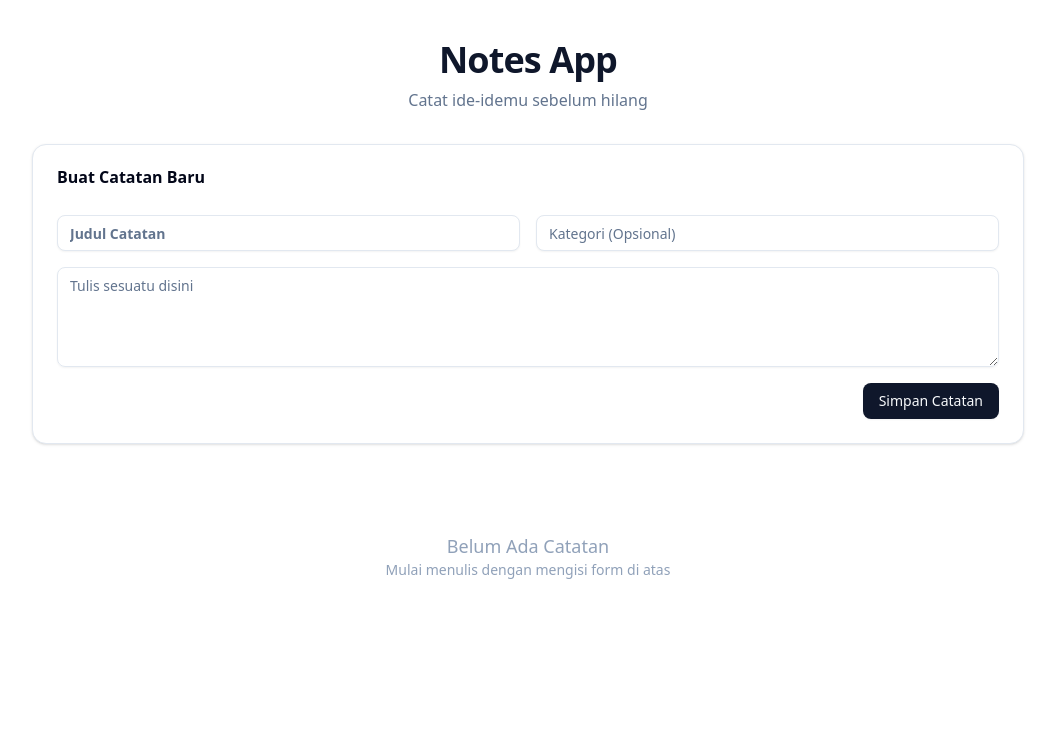
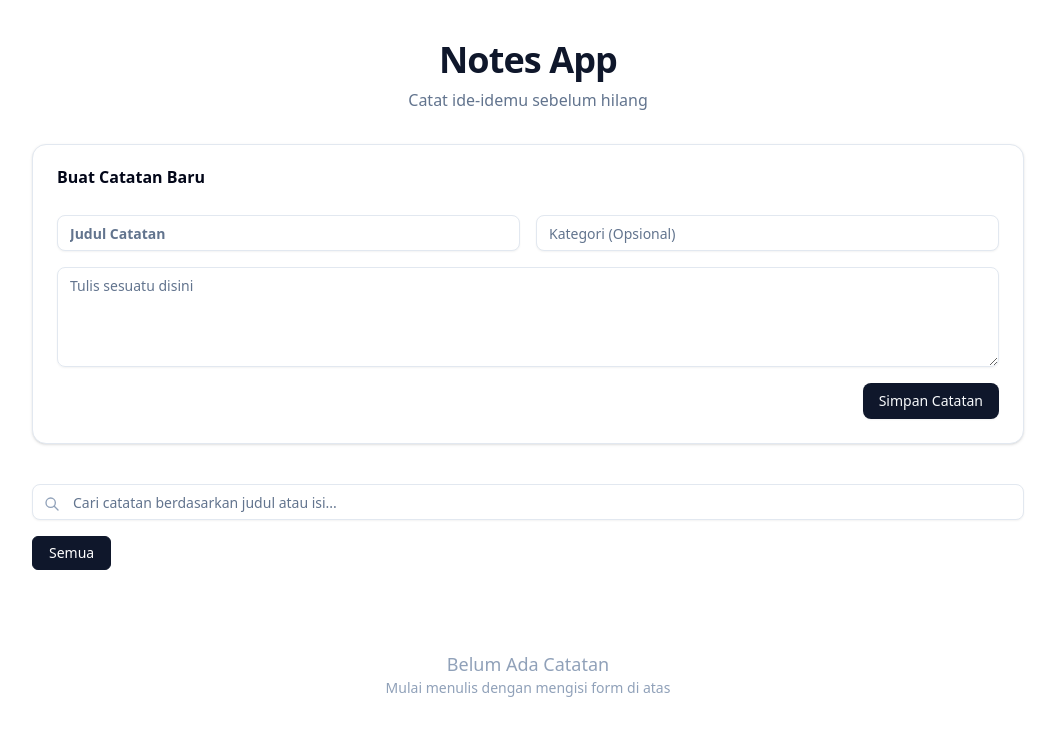
Before and after one commit to r021n/svelte-learn, a SvelteKit app in the folder notes-app/: page / in a window 1280 px wide. Shown: the top 736 px of the page, without its empty margins (112-1167 px from the left). Built offline with nearby package versions, Linux system fonts and the light colour scheme.

Commit message:
feat: implement search and filter functionality for notes

```diff
--- a/notes-app/src/routes/+page.svelte
+++ b/notes-app/src/routes/+page.svelte
@@ -14,11 +14,35 @@
 		CardFooter
 	} from '$lib/components/ui/card/index';
 
-	let title = '';
-	let content = '';
-	let category = '';
+	let title = $state('');
+	let content = $state('');
+	let category = $state('');
 
-	function handleSubmit() {
+	let searchQuery = $state('');
+	let selectedCategory = $state('Semua');
+
+	const uniqueCategories = $derived(['Semua', ...new Set($notesStore.map((n) => n.category))]);
+
+	const filteredNotes = $derived(
+		$notesStore.filter((note) => {
+			const query = searchQuery.toLowerCase();
+
+			const matchText =
+				note.title.toLowerCase().includes(query) || note.content.toLowerCase().includes(query);
+			const matchCategory = selectedCategory === 'Semua' || note.category === selectedCategory;
+
+			return matchText && matchCategory;
+		})
+	);
+
+	function resetFilter() {
+		searchQuery = '';
+		selectedCategory = 'Semua';
+	}
+
+	function handleSubmit(e: SubmitEvent) {
+		e.preventDefault();
+
 		if (!title.trim() || !content.trim()) return;
 
 		notesStore.addNote(title, content, category || 'Uncategorize');
@@ -45,12 +69,14 @@
 		<p class="text-slate-500 mt-2">Catat ide-idemu sebelum hilang</p>
 	</div>
 
+	<!-- Create note form -->
+
 	<Card class="mb-10 border-slate-200 shadow-sm">
 		<CardHeader>
 			<CardTitle>Buat Catatan Baru</CardTitle>
 		</CardHeader>
 		<CardContent>
-			<form on:submit|preventDefault={handleSubmit} class="space-y-4">
+			<form onsubmit={handleSubmit} class="space-y-4">
 				<div class="grid grid-cols-1 md:grid-cols-2 gap-4">
 					<div class="space-y-2">
 						<Input
@@ -72,8 +98,50 @@
 		</CardContent>
 	</Card>
 
+	<!-- Form search -->
+
+	<div class="mb-8 space-y-4">
+		<div class="relative">
+			<svg
+				xmlns="http://www.w3.org/2000/svg"
+				class="absolute left-3 top-3 h-4 w-4 text-slate-400"
+				fill="none"
+				viewBox="0 0 24 24"
+				stroke="currentColor"
+			>
+				<path
+					stroke-linecap="round"
+					stroke-linejoin="round"
+					stroke-width="2"
+					d="M21 21l-6-6m2-5a7 7 0 11-14 0 7 7 0 0114 0z"
+				/>
+			</svg>
+			<Input
+				type="text"
+				placeholder="Cari catatan berdasarkan judul atau isi..."
+				class="pl-10"
+				bind:value={searchQuery}
+			/>
+		</div>
+
+		<div class="flex flex-wrap gap-2">
+			{#each uniqueCategories as cat}
+				<button
+					type="button"
+					onclick={() => (selectedCategory = cat)}
+					class="px-4 py-1.5 rounded-sm text-sm font-medium transition-colors border {selectedCategory ===
+					cat
+						? 'bg-slate-900 text-white border-slate-900'
+						: 'bg-white text-slate-600 border-slate-200 hover:bg-slate-100'}">{cat}</button
+				>
+			{/each}
+		</div>
+	</div>
+
+	<!-- List Catatan -->
+
 	<div class="grid grid-cols-1 md:grid-cols-2 lg:grid-cols-3 gap-6">
-		{#each $notesStore as note (note.id)}
+		{#each filteredNotes as note (note.id)}
 			<Card class="flex flex-col h-full hover:shadow-md transition-shadow">
 				<CardHeader class="pb-3">
 					<div class="flex justify-between items-start gap-2">
@@ -93,8 +161,13 @@
 			</Card>
 		{:else}
 			<div class="col-span-full text-center py-12 text-slate-400">
-				<p class="text-lg">Belum Ada Catatan</p>
-				<p class="text-sm">Mulai menulis dengan mengisi form di atas</p>
+				{#if searchQuery || selectedCategory !== 'Semua'}
+					<p class="text-lg">Tidak ditemukan catatan yang cocok</p>
+					<Button variant="link" onclick={resetFilter}>Reset Filter</Button>
+				{:else}
+					<p class="text-lg">Belum Ada Catatan</p>
+					<p class="text-sm">Mulai menulis dengan mengisi form di atas</p>
+				{/if}
 			</div>
 		{/each}
 	</div>
```
